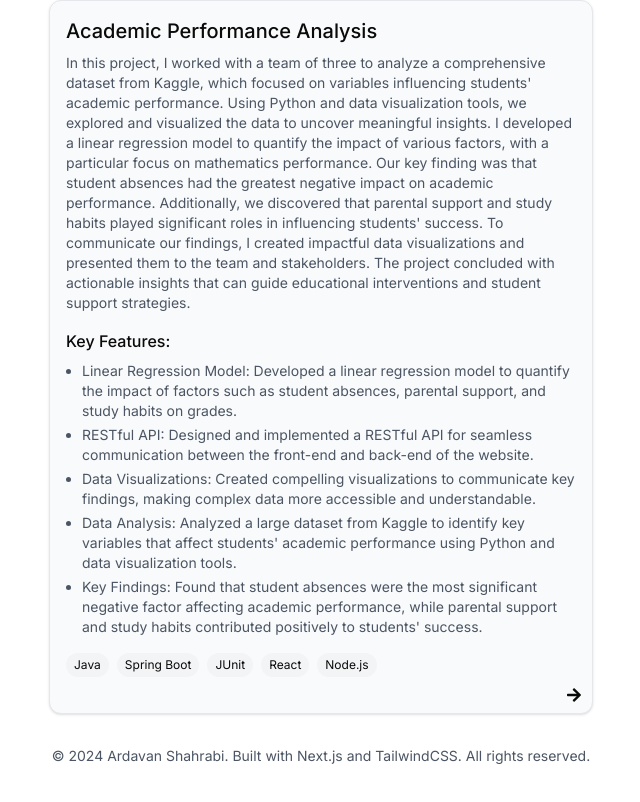
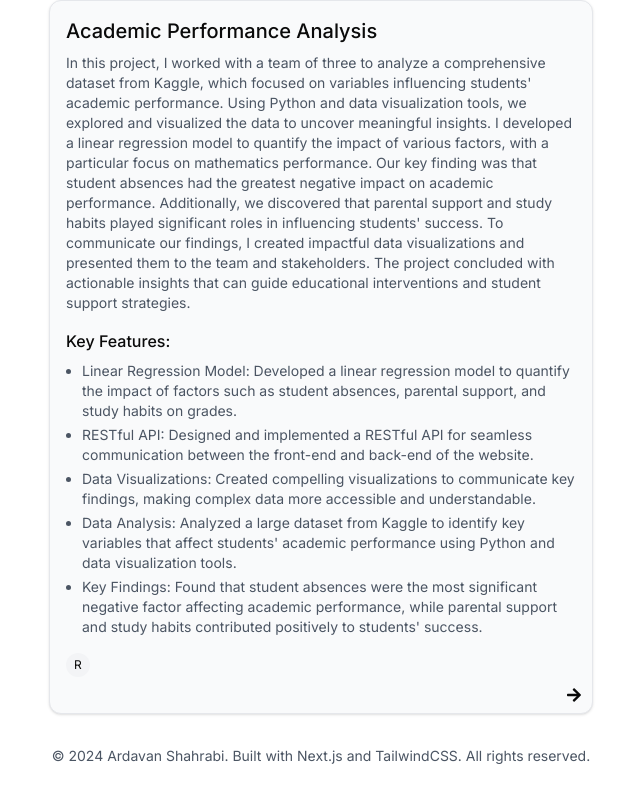
Before and after one commit to a-shahrabi/Ardavan_Portfolio, a Next.js app: page / in a window 1280 px wide. Shown: the part 4852-5654 px from the top of the page, without its empty margins (319-959 px from the left). Built offline with nearby package versions, Linux system fonts and the light colour scheme.

Commit message:
another project has been added

```diff
--- a/app/page.tsx
+++ b/app/page.tsx
@@ -443,11 +443,8 @@ export default function Home() {
             </div>
 
             <div className="flex flex-wrap gap-2">
-              <span className="px-2 py-1 bg-gray-100 dark:bg-zinc-800 rounded-full text-xs">Java</span>
-              <span className="px-2 py-1 bg-gray-100 dark:bg-zinc-800 rounded-full text-xs">Spring Boot</span>
-              <span className="px-2 py-1 bg-gray-100 dark:bg-zinc-800 rounded-full text-xs">JUnit</span>
-              <span className="px-2 py-1 bg-gray-100 dark:bg-zinc-800 rounded-full text-xs">React</span>
-              <span className="px-2 py-1 bg-gray-100 dark:bg-zinc-800 rounded-full text-xs">Node.js</span>
+              <span className="px-2 py-1 bg-gray-100 dark:bg-zinc-800 rounded-full text-xs">R</span>
+
             </div>
           </div>
 
```
